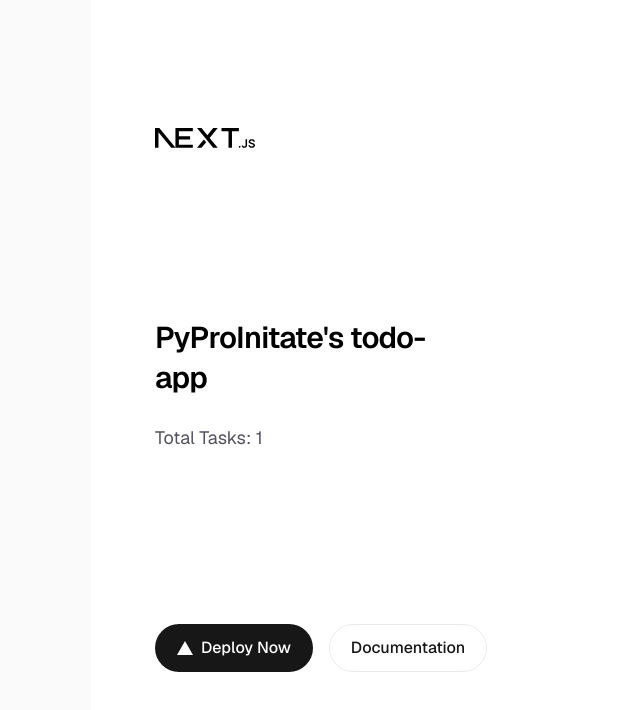
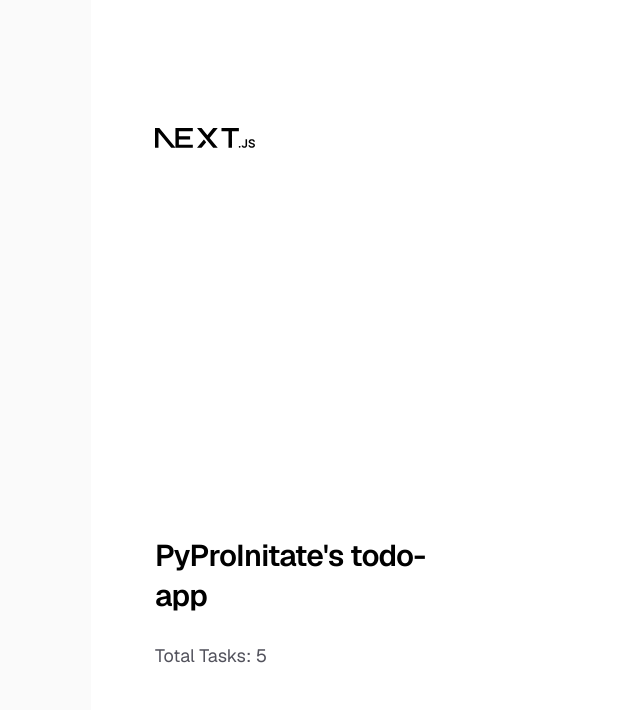
Before and after one commit to PyProInitiate/todo-app, a Next.js app: page / in a window 1280 px wide. Shown: the top 710 px of the page, without its empty margins (165-805 px from the left). Built offline with nearby package versions, Linux system fonts and the light colour scheme.

Commit message:
Modify todos array and clean up links
Updated the todos array to include multiple items and removed unnecessary links.

```diff
--- a/app/page.tsx
+++ b/app/page.tsx
@@ -3,7 +3,7 @@
 
 export default function Home() {
   //initialized a variable for todos and added a counter
-  const todos: any[] = [100];
+  const todos: any[] = [0,1,2,3,4];
   return (
     <div className="flex min-h-screen items-center justify-center bg-zinc-50 font-sans dark:bg-black">
       <main className="flex min-h-screen w-full max-w-3xl flex-col items-center justify-between py-32 px-16 bg-white dark:bg-black sm:items-start">
@@ -21,31 +21,6 @@
           </h1>
           <p className="max-w-md text-lg leading-8 text-zinc-600 dark:text-zinc-400">Total Tasks: {todos.length}</p>
         </div>
-        <div className="flex flex-col gap-4 text-base font-medium sm:flex-row">
-          <a
-            className="flex h-12 w-full items-center justify-center gap-2 rounded-full bg-foreground px-5 text-background transition-colors hover:bg-[#383838] dark:hover:bg-[#ccc] md:w-[158px]"
-            href="https://vercel.com/new?utm_source=create-next-app&utm_medium=appdir-template-tw&utm_campaign=create-next-app"
-            target="_blank"
-            rel="noopener noreferrer"
-          >
-            <Image
-              className="dark:invert"
-              src="/vercel.svg"
-              alt="Vercel logomark"
-              width={16}
-              height={16}
-            />
-            Deploy Now
-          </a>
-          <a
-            className="flex h-12 w-full items-center justify-center rounded-full border border-solid border-black/[.08] px-5 transition-colors hover:border-transparent hover:bg-black/[.04] dark:border-white/[.145] dark:hover:bg-[#1a1a1a] md:w-[158px]"
-            href="https://nextjs.org/docs?utm_source=create-next-app&utm_medium=appdir-template-tw&utm_campaign=create-next-app"
-            target="_blank"
-            rel="noopener noreferrer"
-          >
-            Documentation
-          </a>
-        </div>
       </main>
     </div>
   );
```
